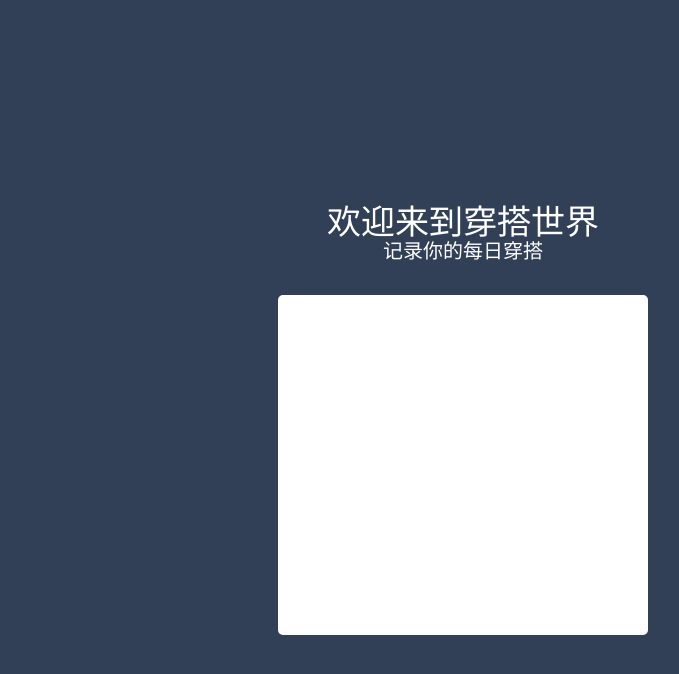
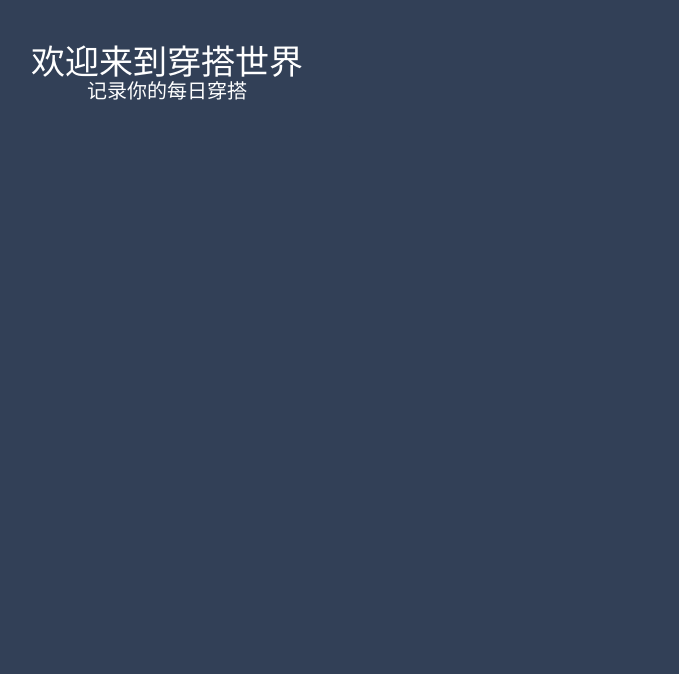
Before and after one commit to zhj12399/Outfit-Web, a Vue app: page /#/ in a window 1280 px wide. Shown: the top 674 px of the page, without its empty margins (202-881 px from the left). Built offline with nearby package versions, Linux system fonts and the light colour scheme.

Commit message:
2024-3-11

```diff
--- a/src/page/welcome.vue
+++ b/src/page/welcome.vue
@@ -1,6 +1,5 @@
 <template>
   <div class="login_page fillcontain">
-    <transition name="form-fade" mode="in-out">
       <section class="form_contianer">
         <div class="manage_tip">
           <p>欢迎来到穿搭世界</p>
@@ -9,7 +8,7 @@
           <p>记录你的每日穿搭</p>
         </div>
       </section>
-    </transition>
+
   </div>
 </template>
 
@@ -55,11 +54,11 @@ export default {
 
 .form_contianer {
   .wh(320px, 290px);
-  .ctp(320px, 210px);
+  .ctp(400px, 210px);
   padding: 25px;
   border-radius: 5px;
   text-align: center;
-  background-color: #fff;
+  background-color: #324057;
 
   .submit_btn {
     width: 100%;
--- a/src/style/mixin.less
+++ b/src/style/mixin.less
@@ -19,8 +19,8 @@
 //定位上下左右居中
 .ctp(@width, @height) {
   position: absolute;
-  top: 50%;
-  left: 50%;
+  top: 30%;
+  left: 30%;
   margin-top: -@height/2;
   margin-left: -@width/2;
 }
```
